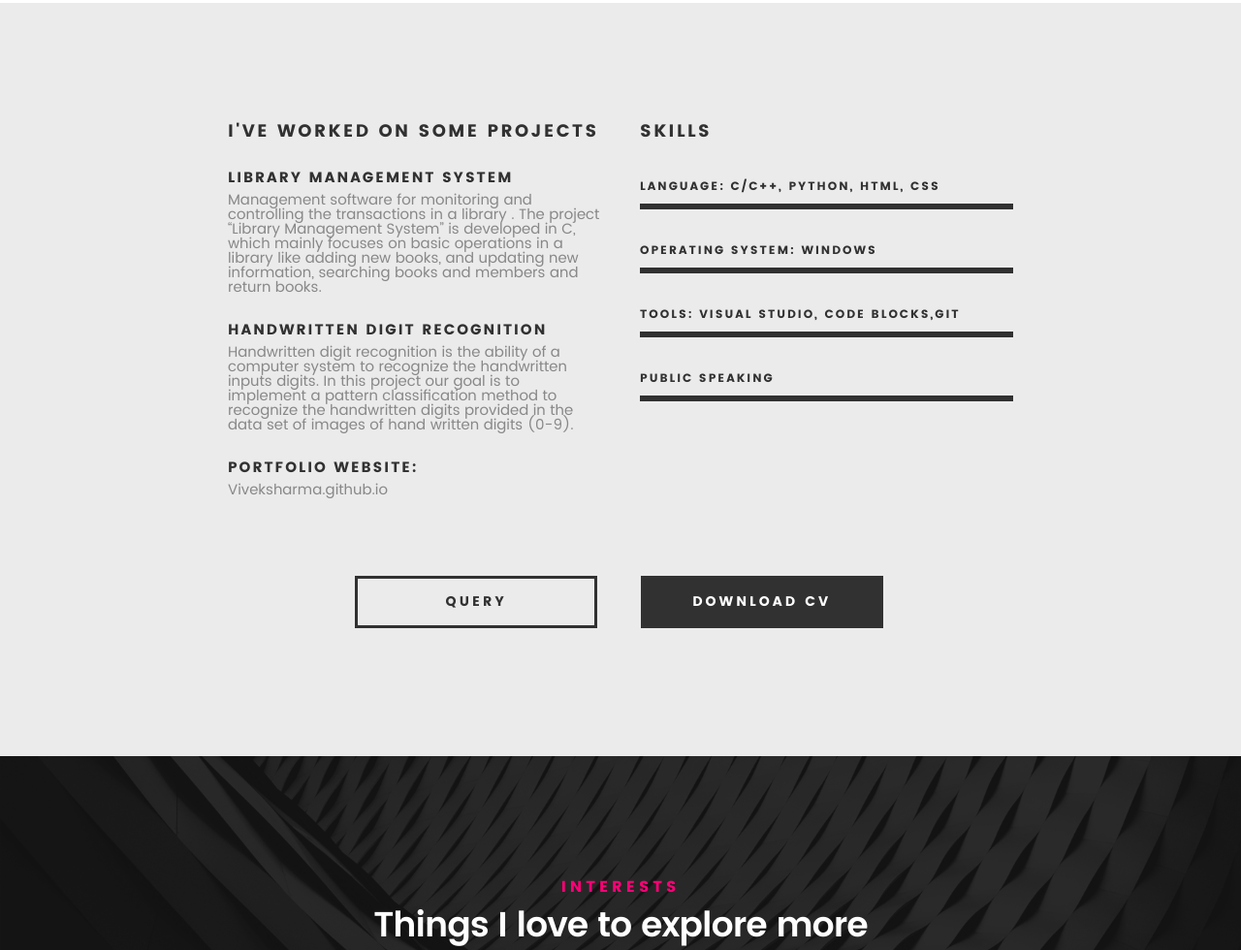
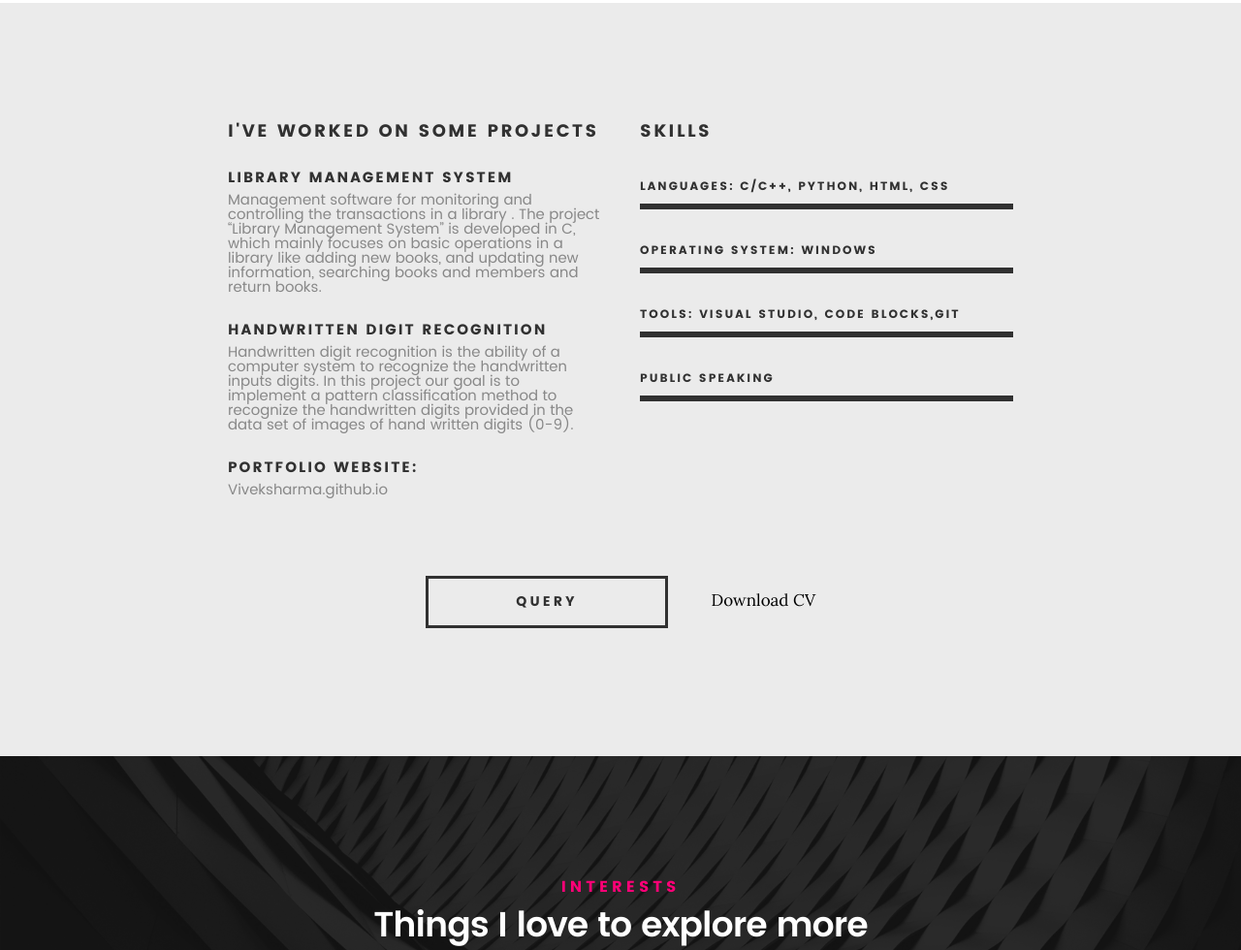
Before and after one commit to 095viveksharma/viveksharma.git.io, a plain HTML site: page index.html in a window 1280 px wide. Shown: the part 4655-5635 px from the top of the page at 97% size. Drawn offline with Linux system fonts and the light colour scheme; files whose address does not match are found by name.

Commit message:
Update index.html

```diff
--- a/index.html
+++ b/index.html
@@ -453,7 +453,7 @@
 
 					   <div class="description-box">
 					      <h4>Mr. Fresher</h4>
-					      <p>I Won Mr. Freasher title of MCA (batch 2019-22) at Raja Balwant Singh Management Technical Campus.</p>
+					      <p>I Won Mr. Fresher title of MCA (batch 2019-22) at Raja Balwant Singh Management Technical Campus.</p>
 
 					      <div class="categories">Mr.Fresher</div>
 					   </div>
@@ -577,7 +577,7 @@
 						<ul class="skill-bars">
 						   <li>
 							   <div class="progress percent100"></div>
-							   <strong>LANGUAGE: C/C++, Python, HTML, CSS</strong>
+							   <strong>LANGUAGES: C/C++, Python, HTML, CSS</strong>
 						   </li>
 						   <!-- <li>
 							   <div class="progress percent100"></div>
@@ -610,7 +610,7 @@
 			   <div class="row button-section">
 				   <div class="col-twelve">
 					   <a href="#contact" title="Hire Me" class="button stroke smoothscroll">Query</a>
-					   <a href="E:\html css project\vivek portfolio\My Portfolio\vivek resume.pdf" title="Download CV" class="button button-primary">Download CV</a>
+					   <a href="https://github.com/095viveksharma/viveksharma.git.io/blob/main/Vivek's%20Resume.pdf">Download CV</a>
 				   </div>
 			   </div>
 
```
